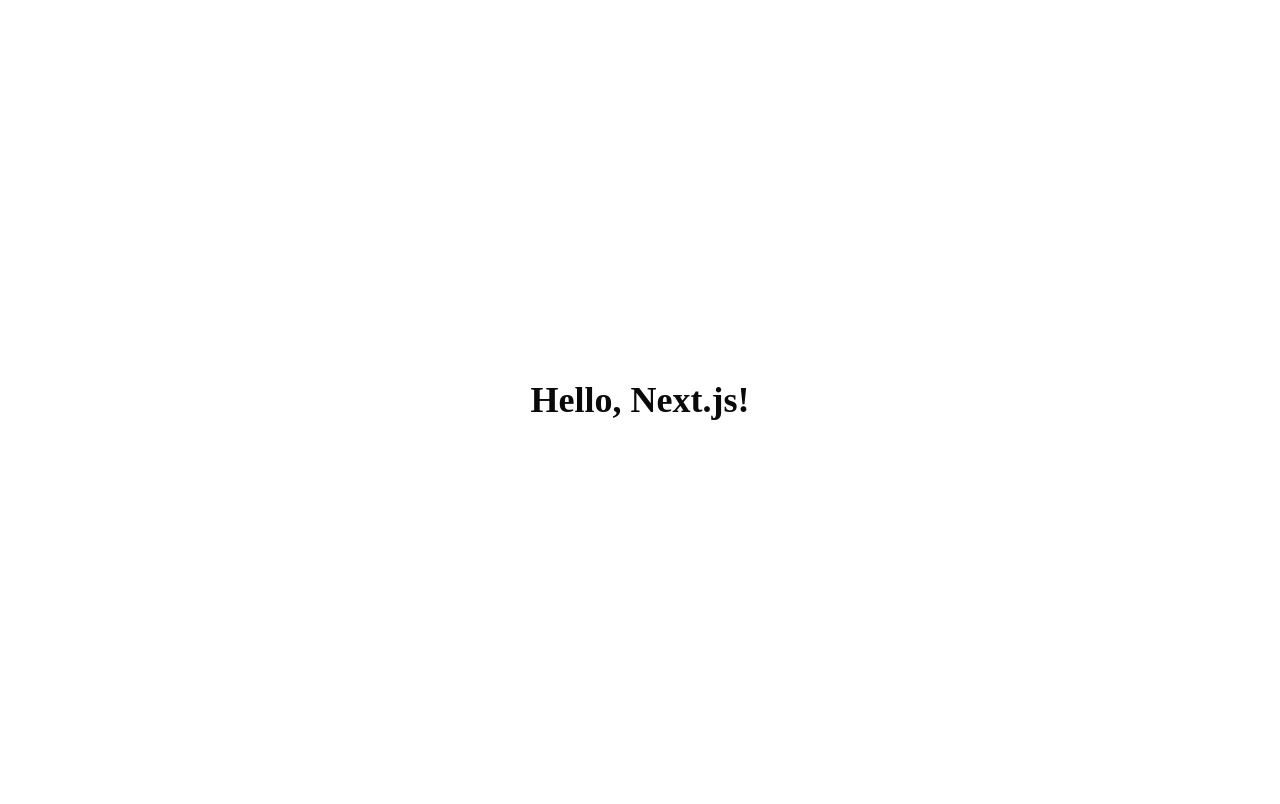
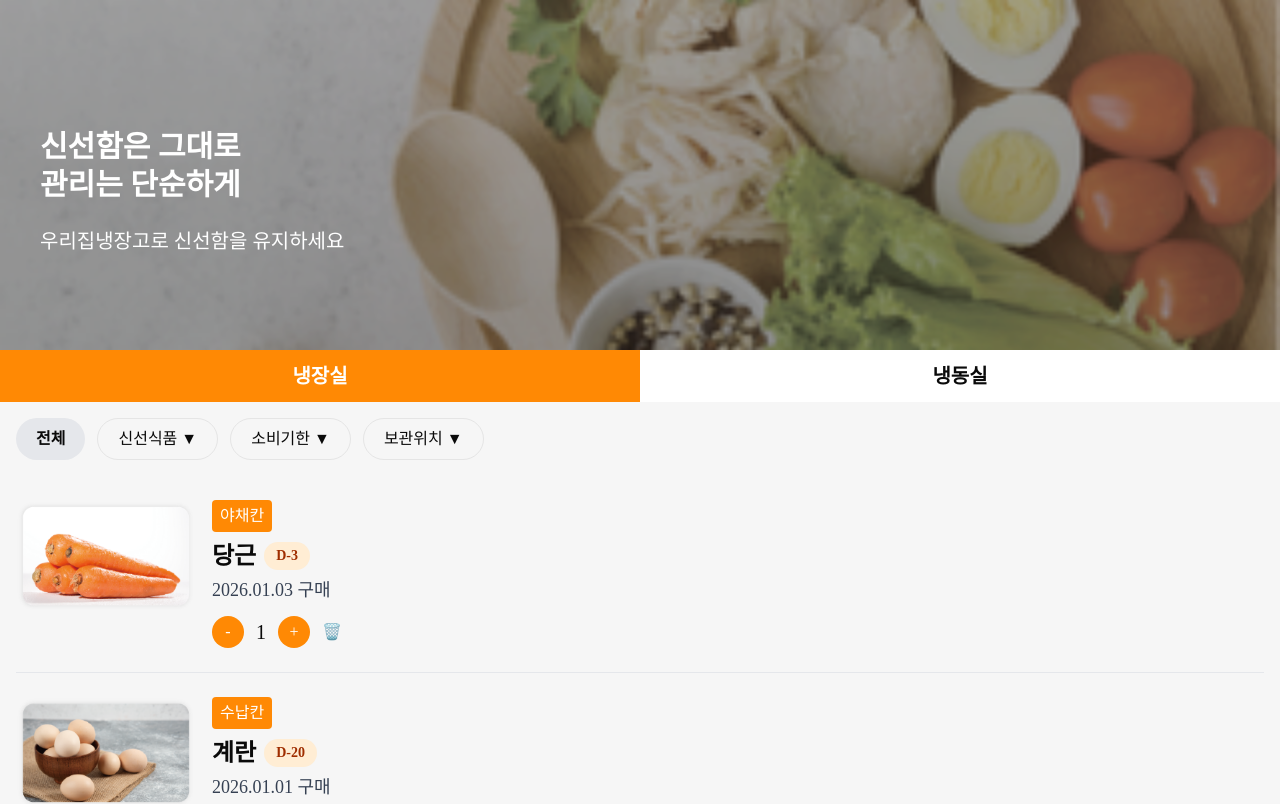
Before and after one commit to hari-cat/my-refrigerator-web, a Next.js app: page / in a window 1280 px wide. Shown: the top 804 px of the page. Built offline with nearby package versions, Linux system fonts and the light colour scheme.

Commit message:
feat: 냉장실 목록 ui 초기작업

```diff
--- a/app/Refreigerator.tsx
+++ /dev/null
@@ -1,7 +0,0 @@
-export default function Refreigerator() {
-    return (
-        <main className="flex-1 flex items-center justify-center">
-            <h1 className="text-4xl font-bold">Hello, Next.js!</h1>
-        </main>
-    );
-}
--- a/app/page.tsx
+++ b/app/page.tsx
@@ -1,7 +1,38 @@
-import Refreigerator from "./Refreigerator";
+import { FilterBar } from "@/components/refrigerator/FilterBar";
+import { FoodCard } from "@/components/refrigerator/FoodCard";
+import { HeroSection } from "@/components/refrigerator/HeroSection";
+import { StorageTabs } from "@/components/refrigerator/StorageTabs";
 
-export default function Home() {
+export default function HomePage() {
   return (
-    <Refreigerator />
+    <main className="min-h-screen bg-[#f6f6f6]">
+      <HeroSection />
+      <StorageTabs />
+      <FilterBar />
+      <section className="px-4">
+        <FoodCard
+          imageUrl="images/product/carrot.png"
+          category="야채칸"
+          name="당근"
+          dday="D-3"
+          purchaseDate="2026.01.03"
+          quantity={1}
+        />
+        <FoodCard
+          imageUrl="images/product/egg.png"
+          category="수납칸"
+          name="계란"
+          dday="D-20"
+          purchaseDate="2026.01.01"
+          quantity={1}
+        />
+      </section>
+
+      <div className="p-4">
+        <button className="w-full rounded-xl border-2 border-orange-400 py-3 text-xl font-bold text-orange-400">
+          MY 식품 추가
+        </button>
+      </div>
+    </main>
   );
 }
--- /dev/null
+++ b/components/refrigerator/FilterBar.tsx
@@ -0,0 +1,21 @@
+export function FilterBar() {
+  return (
+    <div className="flex gap-3 overflow-x-auto px-4 py-4">
+      <button className="whitespace-nowrap rounded-full bg-gray-200 px-5 py-2 font-semibold">
+        전체
+      </button>
+
+      <button className="whitespace-nowrap rounded-full border px-5 py-2">
+        신선식품 ▼
+      </button>
+
+      <button className="whitespace-nowrap rounded-full border px-5 py-2">
+        소비기한 ▼
+      </button>
+
+      <button className="whitespace-nowrap rounded-full border px-5 py-2">
+        보관위치 ▼
+      </button>
+    </div>
+  );
+}
--- /dev/null
+++ b/components/refrigerator/FoodCard.tsx
@@ -0,0 +1,57 @@
+interface FoodCardProps {
+  imageUrl: string;
+  category: string;
+  name: string;
+  dday: string;
+  purchaseDate: string;
+  quantity: number;
+}
+
+export function FoodCard({
+  imageUrl,
+  category,
+  name,
+  dday,
+  purchaseDate,
+  quantity,
+}: FoodCardProps) {
+  return (
+    <div className="flex gap-4 border-b border-gray-200 py-6">
+      <img
+        src={imageUrl}
+        alt={name}
+        className="h-28 w-45 rounded-xl object-cover"
+      />
+
+      <div className="flex flex-1 flex-col">
+        <span className="w-fit rounded bg-orange-400 px-2 py-1 text-s text-white">
+          {category}
+        </span>
+
+        <div className="mt-2 flex items-center gap-2">
+          <h3 className="text-2xl font-bold">{name}</h3>
+
+          <span className="rounded-full bg-orange-100 px-3 py-1 text-sm font-semibold text-orange-800">
+            {dday}
+          </span>
+        </div>
+
+        <p className="mt-1 text-lg text-gray-700">{purchaseDate} 구매</p>
+
+        <div className="mt-3 flex items-center gap-3">
+          <button className="flex h-8 w-8 items-center justify-center rounded-full bg-orange-400 text-white">
+            -
+          </button>
+
+          <span className="text-xl font-medium">{quantity}</span>
+
+          <button className="flex h-8 w-8 items-center justify-center rounded-full bg-orange-400 text-white">
+            +
+          </button>
+
+          <button className="text-gray-300">🗑️</button>
+        </div>
+      </div>
+    </div>
+  );
+}
--- /dev/null
+++ b/components/refrigerator/HeroSection.tsx
@@ -0,0 +1,25 @@
+export function HeroSection() {
+  return (
+    <section className="relative h-[350px]">
+      <img
+        src="/images/hero_banner.png"
+        alt=""
+        width={50}
+        height={50}
+        className="absolute inset-0 h-full w-full object-cover"
+      />
+
+      <div className="absolute inset-0 bg-black/20" />
+
+      <div className="relative px-10 pt-32 text-white">
+        <h1 className="text-3xl font-bold leading-tight">
+          신선함은 그대로
+          <br />
+          관리는 단순하게
+        </h1>
+
+        <p className="mt-6 text-xl">우리집냉장고로 신선함을 유지하세요</p>
+      </div>
+    </section>
+  );
+}
--- /dev/null
+++ b/components/refrigerator/StorageTabs.tsx
@@ -0,0 +1,11 @@
+export function StorageTabs() {
+  return (
+    <div className="grid grid-cols-2">
+      <button className="bg-orange-400 py-3 text-xl font-bold text-white">
+        냉장실
+      </button>
+
+      <button className="bg-white py-3 text-xl font-bold">냉동실</button>
+    </div>
+  );
+}
```
